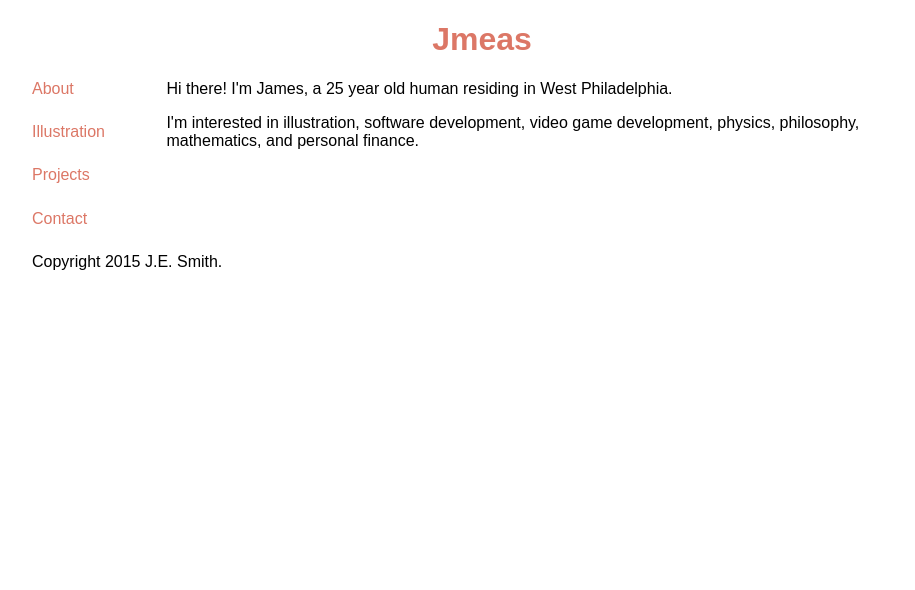
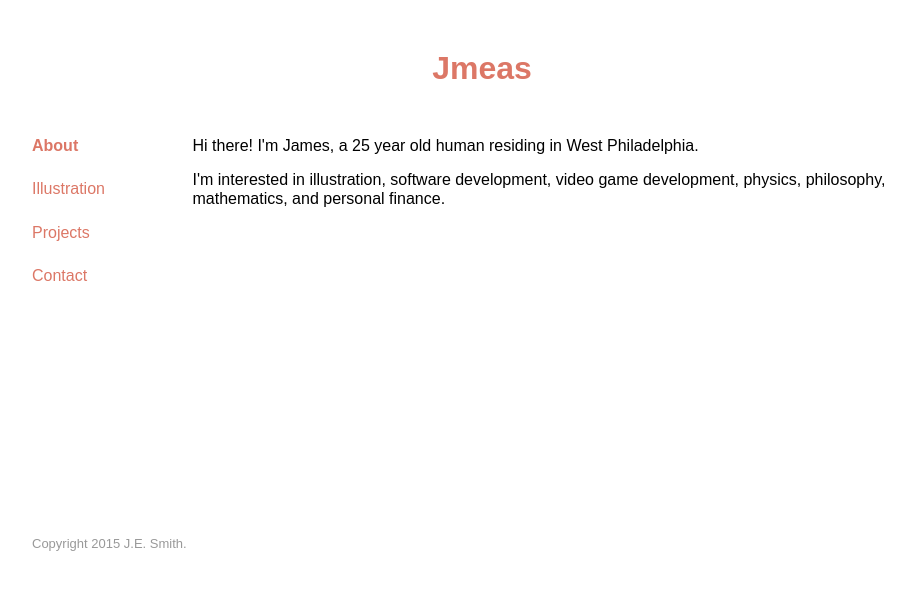
Before and after one commit to jamesplease/jamespls.com, a Jekyll site: the page built from index.html, in a window 1280 px wide. Shown: the top 590 px of the page, without its empty margins (158-1073 px from the left). Built offline with Jekyll 4.4.1, drawn with Linux system fonts in a browser that asks for light colours; nearby versions of some CDN libraries; Markdown is read by kramdown in place of the engine named in the settings.

Commit message:
Update scaffolding; add active link indicator.

```diff
--- a/_includes/nav.html
+++ b/_includes/nav.html
@@ -1,16 +1,10 @@
 <nav>
   <ul>
-    <li>
-      <a href='/'>About</a>
-    </li>
-    <li>
-      <a href='/illustration/'>Illustration</a>
-    </li>
-    <li>
-      <a href='/projects/'>Projects</a>
-    </li>
-    <li>
-      <a href='/contact/'>Contact</a>
-    </li>
+    {% assign url = page.url|remove:'index.html' %}
+    {% for item in site.data.navigation %}
+      <li {% if url == item.url %}class="active"{% endif %}>
+        <a href='{{ item.url }}'>{{ item.title }}</a>
+      </li>
+    {% endfor %}
   </ul>
 </nav>
--- a/css/style.css
+++ b/css/style.css
@@ -3,6 +3,7 @@ body {
 }
 main {
   width: 87%;
+  min-height: 400px;
 }
 .container {
   margin: 0 auto;
@@ -21,14 +22,15 @@ a {
 }
 header {
   width: 900px;
-  margin: 0 auto;
+  margin: 50px auto 50px;
 }
 header h1 {
+  margin: 0;
   text-align: center;
 }
 nav {
   width: 13%;
-  margin-right: 20px;
+  margin-right: 50px;
 }
 nav ul {
   list-style-type: none;
@@ -38,10 +40,15 @@ nav ul {
 nav ul li {
   margin: 25px 0;
 }
+nav ul li.active {
+  font-weight: bold;
+}
 nav ul li:first-child {
   margin-top: 0;
 }
 footer {
   width: 900px;
   margin: 0 auto;
+  font-size: 13px;
+  color: #999;
 }
--- a/css/stylus/footer.styl
+++ b/css/stylus/footer.styl
@@ -1,3 +1,5 @@
 footer
   width 900px
   margin 0 auto
+  font-size 13px
+  color #999
--- a/css/stylus/header.styl
+++ b/css/stylus/header.styl
@@ -1,6 +1,7 @@
 header
   width 900px
-  margin 0 auto
+  margin 50px auto 50px
 
   h1
+    margin 0
     text-align center
--- a/css/stylus/nav.styl
+++ b/css/stylus/nav.styl
@@ -1,6 +1,6 @@
 nav
   width 13%
-  margin-right 20px
+  margin-right 50px
 
   ul
     list-style-type none
@@ -10,5 +10,8 @@ nav
     li
       margin 25px 0
 
+      &.active
+        font-weight bold
+
       &:first-child
         margin-top 0
--- a/css/stylus/scaffolding.styl
+++ b/css/stylus/scaffolding.styl
@@ -3,6 +3,7 @@ body
 
 main
   width 87%
+  min-height 400px
 
 .container
   margin 0 auto
```
Also changed, not shown: _data/navigation.yml (added, +8 -0 lines), 1 other file.
